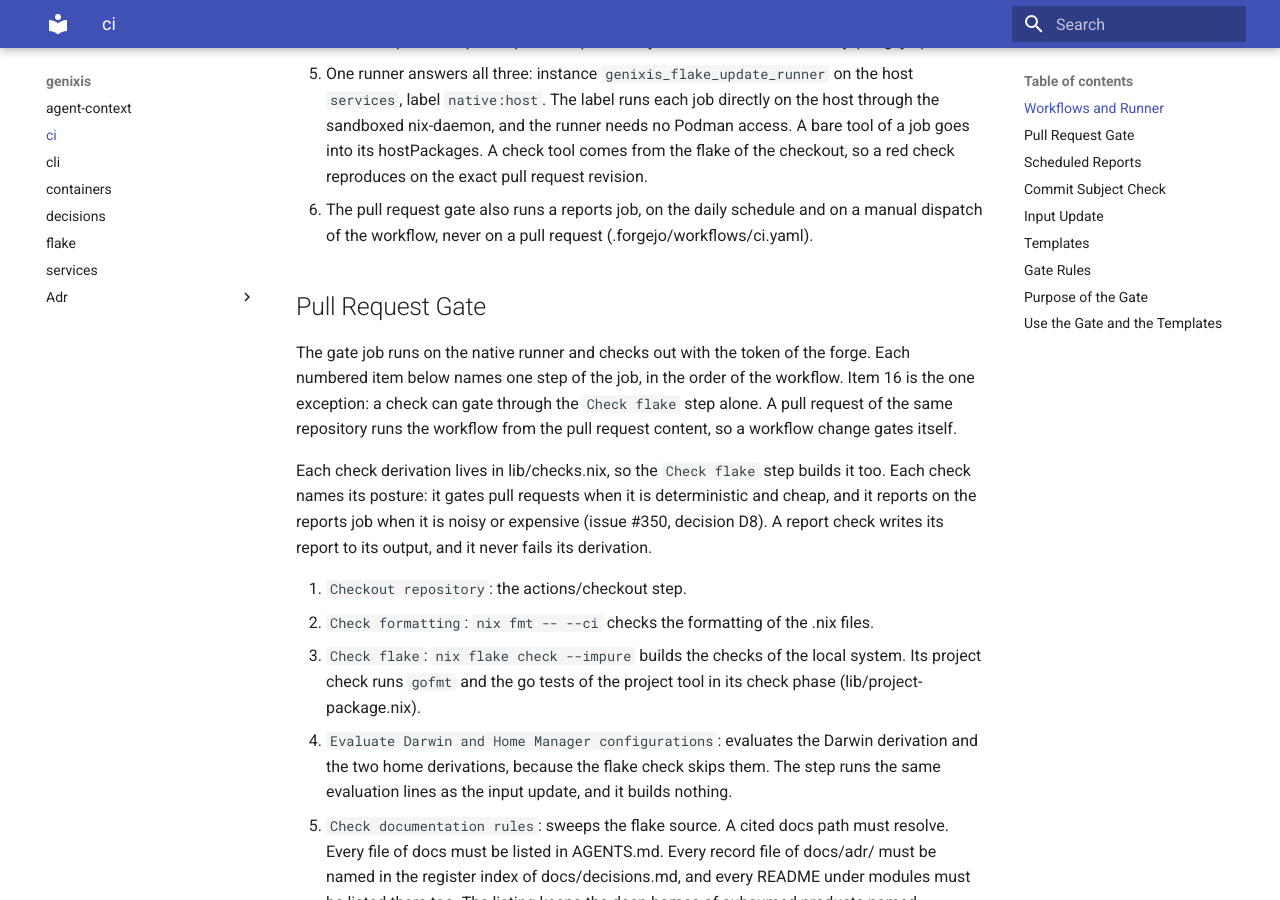
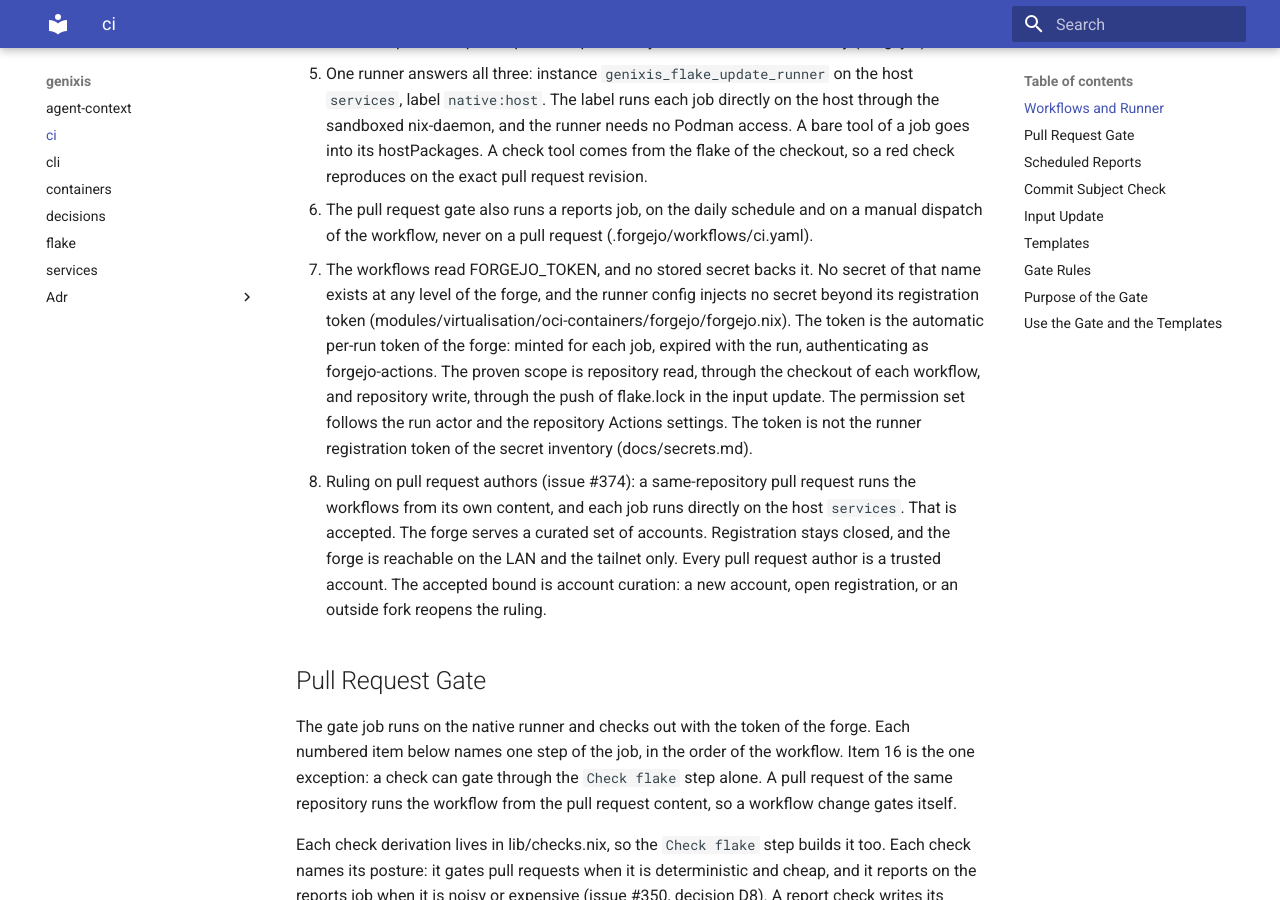
Before and after one commit to Jracon/genixis, an MkDocs documentation site: the page built from docs/ci.md, in a window 1280 px wide and 900 px high, scrolled down 446 px. Built offline with MkDocs 1.6.1 and Material for MkDocs 9.7.7, drawn with Linux system fonts in a browser that asks for light colours.

Commit message:
docs(ci): state the workflow token scope and the pull request ruling
The audit pass A7 found no stated scope of FORGEJO_TOKEN and no bound on
what a pull request step may read (issue #374). The owner verified that
no stored secret of that name exists at any level of the forge and ruled
on the authors of pull requests; the record comment of 2026-11-17 on the
issue carries both statements. This commit lands them in docs/ci.md:
the token is the automatic per-run token of the forge, and the accepted
bound on workflow execution is the curated account set of the forge.

Co-Authored-By: Claude Code <noreply@anthropic.com>

```diff
--- a/docs/ci.md
+++ b/docs/ci.md
@@ -10,6 +10,8 @@ CI of the forge: the workflows, the runner, and the templates.
 4. Issue template and pull request template carry the structure of each entity (.forgejo/).
 5. One runner answers all three: instance `genixis_flake_update_runner` on the host `services`, label `native:host`. The label runs each job directly on the host through the sandboxed nix-daemon, and the runner needs no Podman access. A bare tool of a job goes into its hostPackages. A check tool comes from the flake of the checkout, so a red check reproduces on the exact pull request revision.
 6. The pull request gate also runs a reports job, on the daily schedule and on a manual dispatch of the workflow, never on a pull request (.forgejo/workflows/ci.yaml).
+7. The workflows read FORGEJO_TOKEN, and no stored secret backs it. No secret of that name exists at any level of the forge, and the runner config injects no secret beyond its registration token (modules/virtualisation/oci-containers/forgejo/forgejo.nix). The token is the automatic per-run token of the forge: minted for each job, expired with the run, authenticating as forgejo-actions. The proven scope is repository read, through the checkout of each workflow, and repository write, through the push of flake.lock in the input update. The permission set follows the run actor and the repository Actions settings. The token is not the runner registration token of the secret inventory (docs/secrets.md).
+8. Ruling on pull request authors (issue #374): a same-repository pull request runs the workflows from its own content, and each job runs directly on the host `services`. That is accepted. The forge serves a curated set of accounts. Registration stays closed, and the forge is reachable on the LAN and the tailnet only. Every pull request author is a trusted account. The accepted bound is account curation: a new account, open registration, or an outside fork reopens the ruling.
 
 ## Pull Request Gate
 
```
